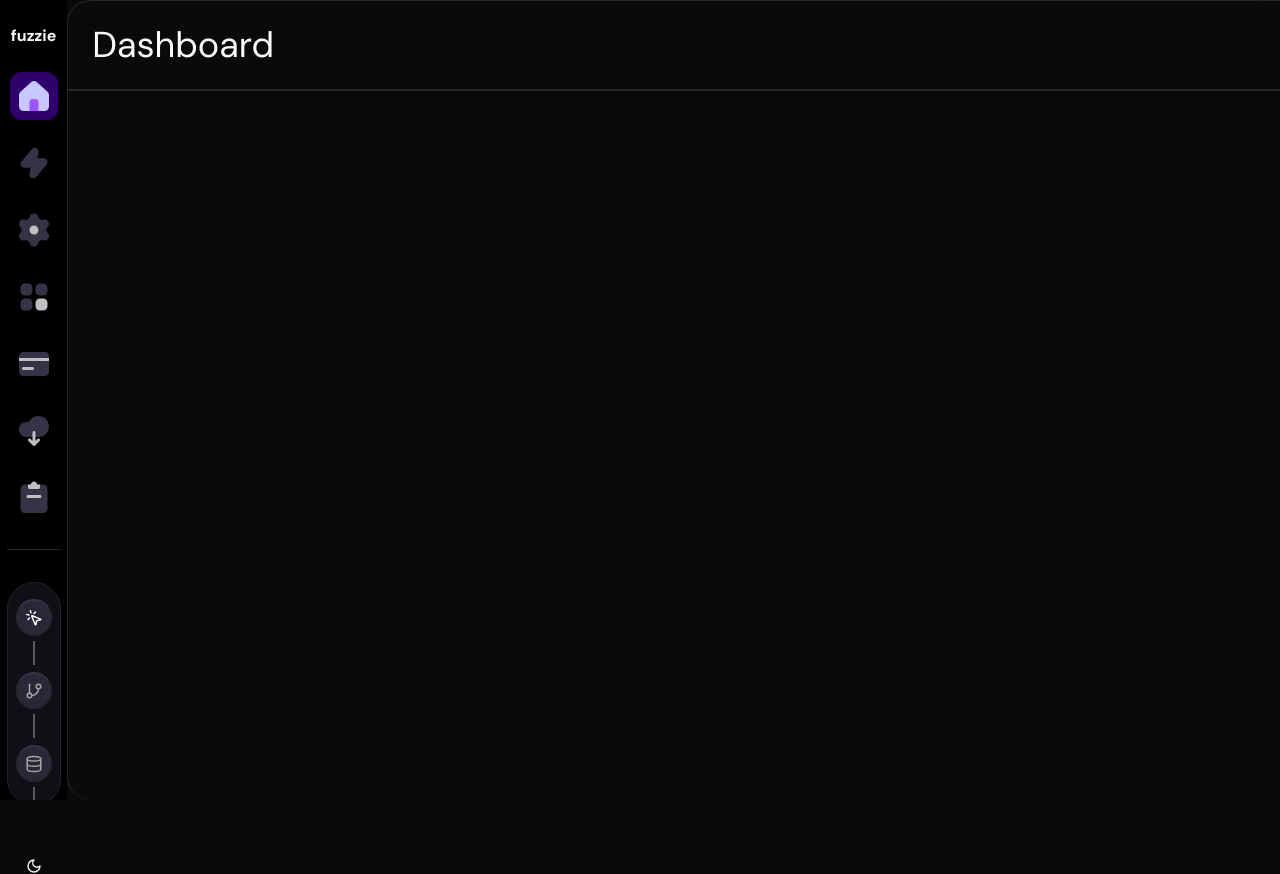
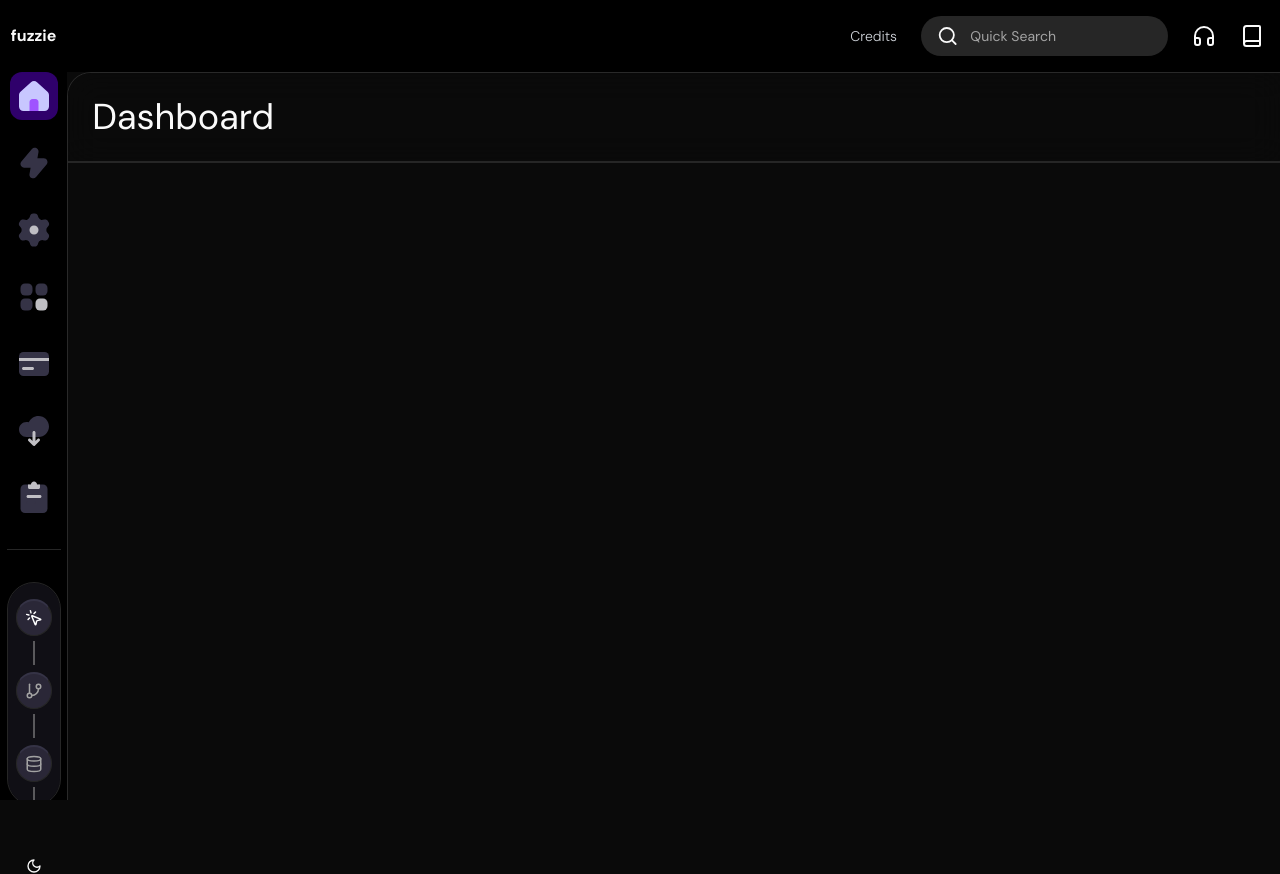
Before and after one commit to YogeshDPalve/fuzzie-app, a Next.js app: page /dashboard in a window 1280 px wide. Built offline with nearby package versions, Linux system fonts and the light colour scheme.

Commit message:
Info bar created

```diff
--- a/src/app/(main)/layout.tsx
+++ b/src/app/(main)/layout.tsx
@@ -1,12 +1,16 @@
 import React from "react";
 import Sidebar from "../../components/sidebar";
+import InfoBar from "@/components/infobar";
 type Props = { children: React.ReactNode };
 
 const Layout = (props: Props) => {
   return (
     <div className="flex overflow-hidden h-screen">
       <Sidebar />
-      <div className="w-full">{props.children}</div>
+      <div className="w-full">
+        <InfoBar />
+        {props.children}
+      </div>
     </div>
   );
 };
--- /dev/null
+++ b/src/components/infobar/index.tsx
@@ -0,0 +1,79 @@
+"use client";
+import React, { useEffect } from "react";
+import { ModeToggle } from "../global/mode-toggle";
+import { Book, Headphones, Search } from "lucide-react";
+import Templates from "../icons/cloud_download";
+import { Input } from "@/components/ui/input";
+
+import {
+  Tooltip,
+  TooltipContent,
+  TooltipProvider,
+  TooltipTrigger,
+} from "@/components/ui/tooltip";
+// import { UserButton } from "@clerk/nextjs";
+// import { useBilling } from "@/providers/billing-provider";
+// import { onPaymentDetails } from "@/app/(main)/(pages)/billing/_actions/payment-connecetions";
+
+type Props = {};
+
+const InfoBar = (props: Props) => {
+  //   const { credits, tier, setCredits, setTier } = useBilling();
+
+  //   const onGetPayment = async () => {
+  //     const response = await onPaymentDetails();
+  //     if (response) {
+  //       setTier(response.tier!);
+  //       setCredits(response.credits!);
+  //     }
+  //   };
+
+  //   useEffect(() => {
+  //     onGetPayment();
+  //   }, []);
+
+  return (
+    <div className="flex flex-row justify-end gap-6 items-center px-4 py-4 w-full dark:bg-black ">
+      <span className="flex items-center gap-2 font-bold">
+        <p className="text-sm font-light text-gray-300">Credits</p>
+        {/* {tier == "Unlimited" ? (
+          <span>Unlimited</span>
+        ) : (
+          <span>
+            {credits}/{tier == "Free" ? "10" : tier == "Pro" && "100"}
+          </span>
+        )} */}
+      </span>
+      <span className="flex items-center rounded-full bg-muted px-4">
+        <Search />
+        <Input
+          placeholder="Quick Search"
+          className="border-none bg-transparent"
+        />
+      </span>
+      <TooltipProvider>
+        <Tooltip delayDuration={0}>
+          <TooltipTrigger>
+            <Headphones />
+          </TooltipTrigger>
+          <TooltipContent>
+            <p>Contact Support</p>
+          </TooltipContent>
+        </Tooltip>
+      </TooltipProvider>
+      <TooltipProvider>
+        <Tooltip delayDuration={0}>
+          <TooltipTrigger>
+            <Book />
+          </TooltipTrigger>
+          <TooltipContent>
+            <p>Guide</p>
+          </TooltipContent>
+        </Tooltip>
+      </TooltipProvider>
+      {/* <UserButton /> */}
+    </div>
+  );
+};
+
+export default InfoBar;
```
